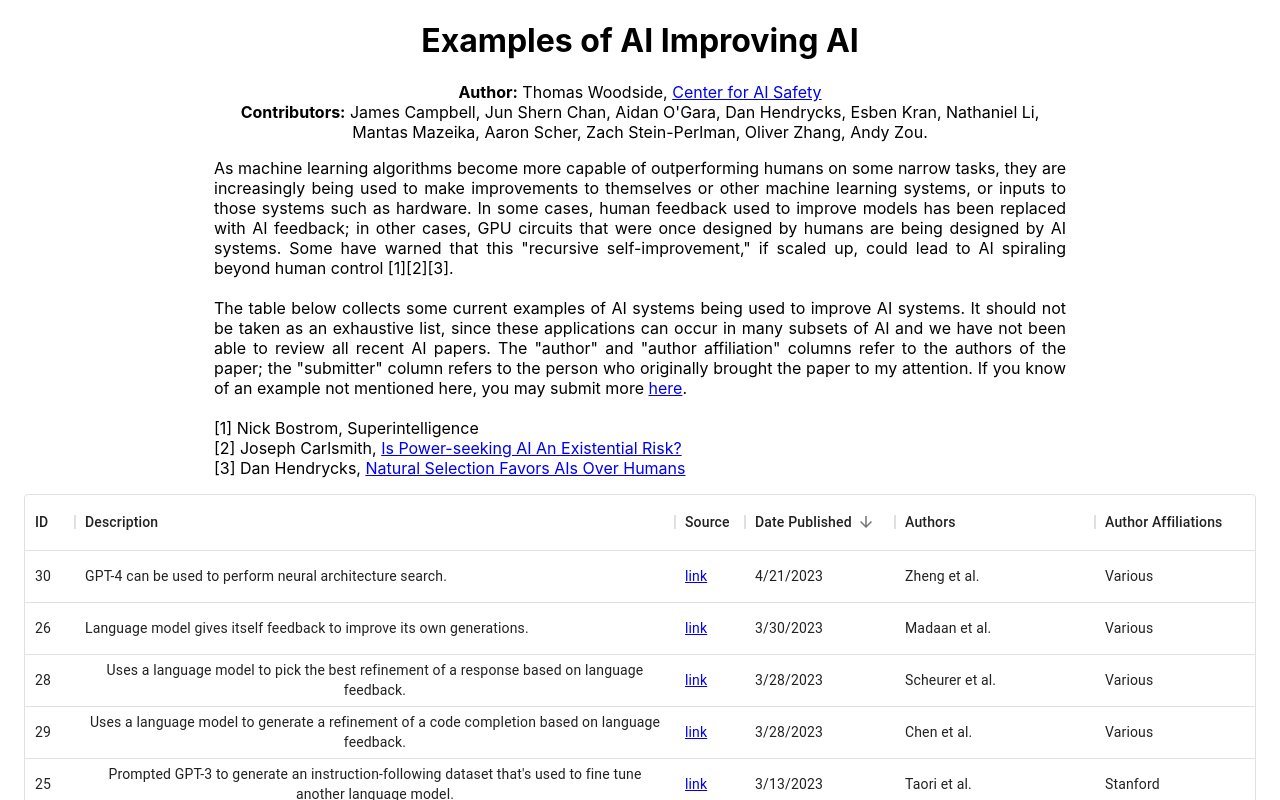
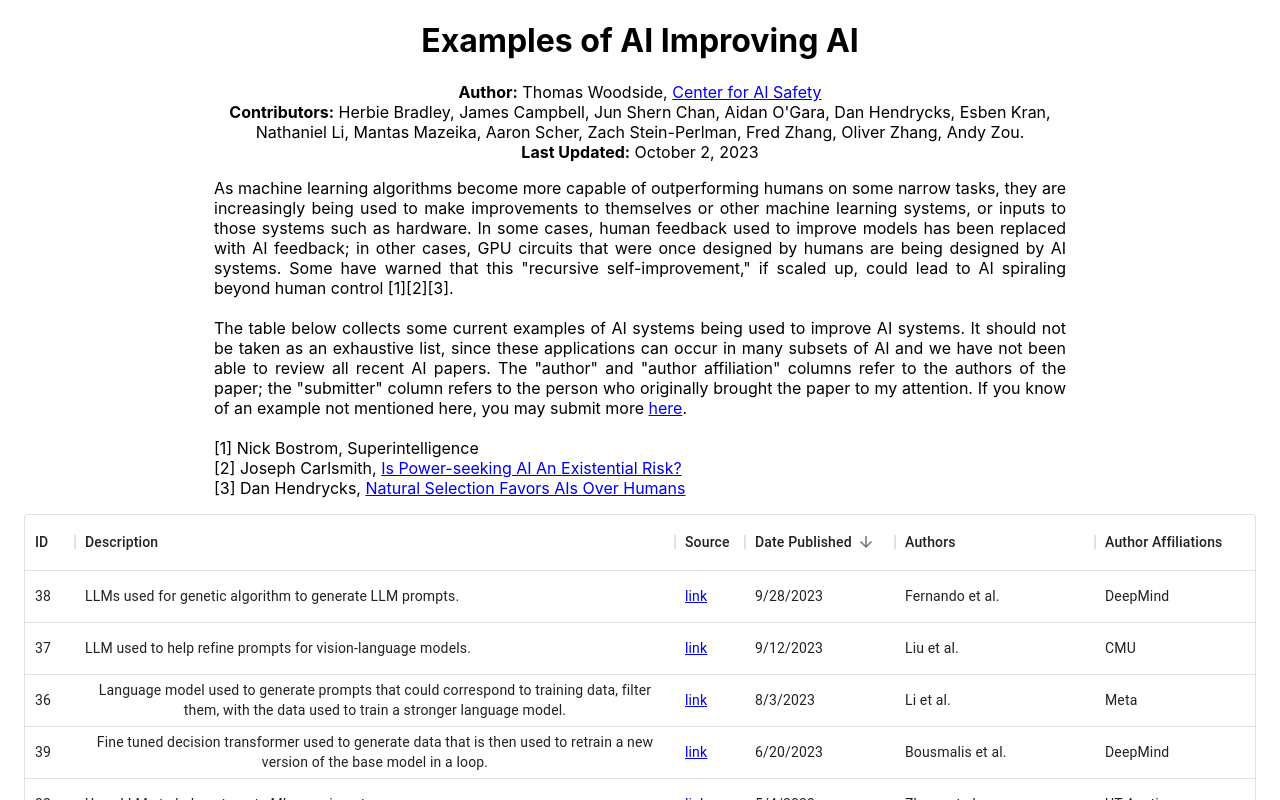
Before and after one commit to VjunetXuuftofi/ai_improving_ai, a React (Create React App) app: page / in a window 1280 px wide. Shown: the top 800 px of the page. Built offline with nearby package versions, Linux system fonts and the light colour scheme.

Commit message:
add many more examples

```diff
--- a/src/App.js
+++ b/src/App.js
@@ -71,8 +71,8 @@ const rows = [
   {
     id: 4,
     description: "Semantic segmentation models allow humans to label training images more quickly.",
-    source: "https://www.nature.com/articles/nature16961",
-    date: new Date(2018, 9, 22),
+    source: "https://arxiv.org/abs/1806.07527",
+    date: new Date(2018, 5, 20),
     submitter: "Dan Hendrycks",
     authors: "Andriluka et al.",
     authorAffiliations: "Google"
@@ -143,7 +143,7 @@ const rows = [
   {
     id: 12,
     description: "Reinforcement learning used to generate nearly 13,000 circuits in GPUs.",
-    source: "https://ai.googleblog.com/2022/03/offline-optimization-for-architecting.html",
+    source: "https://developer.nvidia.com/blog/designing-arithmetic-circuits-with-deep-reinforcement-learning/",
     date: new Date(2022, 6, 8),
     submitter: "Thomas Woodside",
     authors: "Roy et al.",
@@ -209,7 +209,7 @@ const rows = [
     source: "https://www.anthropic.com/constitutional.pdf",
     date: new Date(2022, 11, 15),
     submitter: "Thomas Woodside",
-    authors: "Bai et al.",
+    authors: "Bowman et al.",
     authorAffiliations: "Anthropic"
   },
   {
@@ -227,7 +227,7 @@ const rows = [
     source: "https://arxiv.org/abs/2212.10560",
     date: new Date(2022, 11, 20),
     submitter: "Nathaniel Li",
-    authors: "Wong et al.",
+    authors: "Wang et al.",
     authorAffiliations: "Various"
   },
   {
@@ -286,7 +286,7 @@ const rows = [
   },
   {
     id: 28,
-    description: "Uses a language model to pick the best refinement of a response based on language feedback.",
+    description: "Uses a language model to pick the best refinement of an LLM response based on language feedback.",
     source: "https://arxiv.org/abs/2303.16755",
     date: new Date(2023, 2, 28),
     submitter: "Thomas Woodside",
@@ -310,6 +310,87 @@ const rows = [
     submitter: "Fred Zhang",
     authors: "Zheng et al.",
     authorAffiliations: "Various"
+  },
+  {
+    id: 31,
+    description: "Uses language models to augment genetic algorithm, the output of which serves as training data for an LLM.",
+    source: "https://arxiv.org/abs/2304.10970",
+    date: new Date(2022, 5, 17),
+    submitter: "Herbie Bradley",
+    authors: "Lehman et al.",
+    authorAffiliations: "OpenAI"
+  },
+  {
+    id: 32,
+    description: "Uses LLMs to help automate ML experiments.",
+    source: "https://arxiv.org/abs/2305.02499",
+    date: new Date(2023, 4, 4),
+    submitter: "",
+    authors: "Zhang et al.",
+    authorAffiliations: "UT Austin"
+  },
+  {
+    id: 33,
+    description: "Uses LLMs feedback for LLM prompt engineering.",
+    source: "https://arxiv.org/abs/2305.03495",
+    date: new Date(2023, 4, 4),
+    submitter: "Zach Stein-Perlman",
+    authors: "Pryzant et al.",
+    authorAffiliations: "Microsoft"
+  },
+  {
+    id: 34,
+    description: "Uses LLMs to debug LLM code outputs without access to unit tests.",
+    source: "https://arxiv.org/abs/2304.05128",
+    date: new Date(2023, 3, 11),
+    submitter: "Zach Stein-Perlman",
+    authors: "Chen et al.",
+    authorAffiliations: "Google & UC Berkeley"
+  },
+  {
+    id: 35,
+    description: "Uses LLMs for prompt engineering.",
+    source: "https://arxiv.org/abs/2211.01910",
+    date: new Date(2022, 10, 3),
+    submitter: "Zach Stein-Perlman",
+    authors: "Zhou et al.",
+    authorAffiliations: "Various"
+  },
+  {
+    id: 36,
+    description: "Language model used to generate prompts that could correspond to training data, filter them, with the data used to train a stronger language model.",
+    source: "https://arxiv.org/abs/2308.06259",
+    date: new Date(2023, 7, 3),
+    submitter: "",
+    authors: "Li et al.",
+    authorAffiliations: "Meta"
+  },
+  {
+    id: 37,
+    description: "LLM used to help refine prompts for vision-language models.",
+    source: "https://arxiv.org/abs/2309.05950",
+    date: new Date(2023, 8, 12),
+    submitter: "Aidan O'Gara",
+    authors: "Liu et al.",
+    authorAffiliations: "CMU"
+  },
+  {
+    id: 38,
+    description: "LLMs used for genetic algorithm to generate LLM prompts.",
+    source: "https://arxiv.org/abs/2309.05950",
+    date: new Date(2023, 8,28),
+    submitter: "Zach Stein-Perlman",
+    authors: "Fernando et al.",
+    authorAffiliations: "DeepMind"
+  },
+  {
+    id: 39,
+    description: "Fine tuned decision transformer used to generate data that is then used to retrain a new version of the base model in a loop.",
+    source: "https://arxiv.org/abs/2306.11706",
+    date: new Date(2023, 5,20),
+    submitter: "Thomas Woodside",
+    authors: "Bousmalis et al.",
+    authorAffiliations: "DeepMind"
   }
 ];
 
@@ -339,8 +420,10 @@ function App() {
         <h1>Examples of AI Improving AI</h1>
         <b>Author:</b> Thomas Woodside, <a href="https://safe.ai">Center for AI Safety</a>
         <br/>
-        <b>Contributors:</b> James Campbell, Jun Shern Chan, Aidan O'Gara, Dan Hendrycks, Esben Kran, Nathaniel Li, Mantas Mazeika, Aaron Scher, Zach Stein-Perlman,
-        Oliver Zhang, Andy Zou.
+        <b>Contributors:</b> Herbie Bradley, James Campbell, Jun Shern Chan, Aidan O'Gara, Dan Hendrycks, Esben Kran, Nathaniel Li, Mantas Mazeika, Aaron Scher, Zach Stein-Perlman,
+        Fred Zhang, Oliver Zhang, Andy Zou.
+        <br/>
+        <b>Last Updated:</b> October 2, 2023
         <p style={{textAlign: "justify"}}>
           As machine learning algorithms become more capable of outperforming humans on some narrow tasks, they
           are increasingly being used to make improvements to themselves or other machine learning systems, or inputs
```
